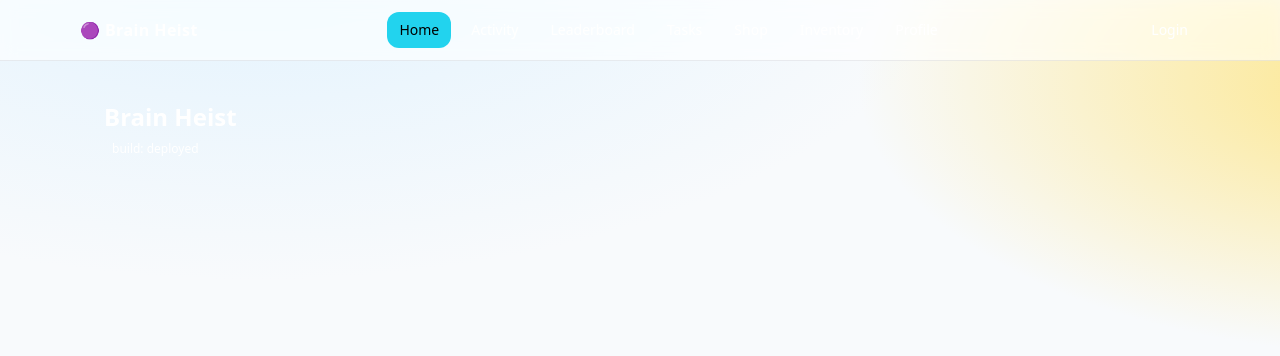
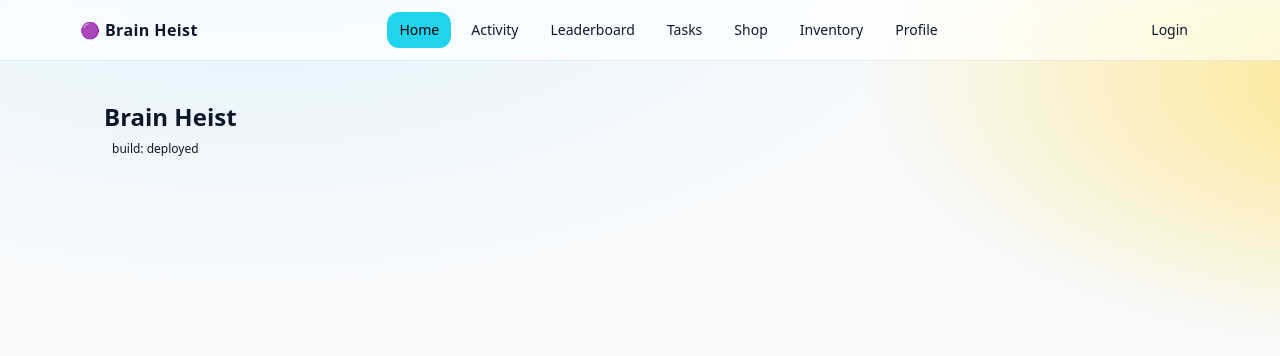
Before and after one commit to mrmemo87-cell/brain-heist, a Next.js app: page / in a window 1280 px wide. Shown: the top 356 px of the page. Built offline with nearby package versions, Linux system fonts and the light colour scheme; no server answers.

Commit message:
fix: remove users.username; force light overrides to kill white-on-white

```diff
--- a/app/globals.css
+++ b/app/globals.css
@@ -119,3 +119,10 @@ a{ color:inherit }
 .card{ background:var(--c-card); border:1px solid var(--c-border); border-radius:18px; }
 .badge{ background:rgba(2,132,199,.08); border:1px solid rgba(2,132,199,.25); color:#0f172a; }
 .header-glass{ backdrop-filter:saturate(140%) blur(8px); background:rgba(255,255,255,.65); border-bottom:1px solid var(--c-border); }
+/* ===== Light hard-overrides for legacy dark utilities ===== */
+.text-white { color: var(--c-text) !important; }
+.border-white\/10 { border-color: rgba(0,0,0,.10) !important; }
+.bg-white\/10 { background-color: rgba(255,255,255,.60) !important; }
+.text-slate-50,.text-gray-50,.text-zinc-50 { color: var(--c-text) !important; }
+/* ensure base text is dark */
+html,body { color: var(--c-text); }
```
Also changed, not shown: app/profile/page.tsx (+4 -3 lines).
